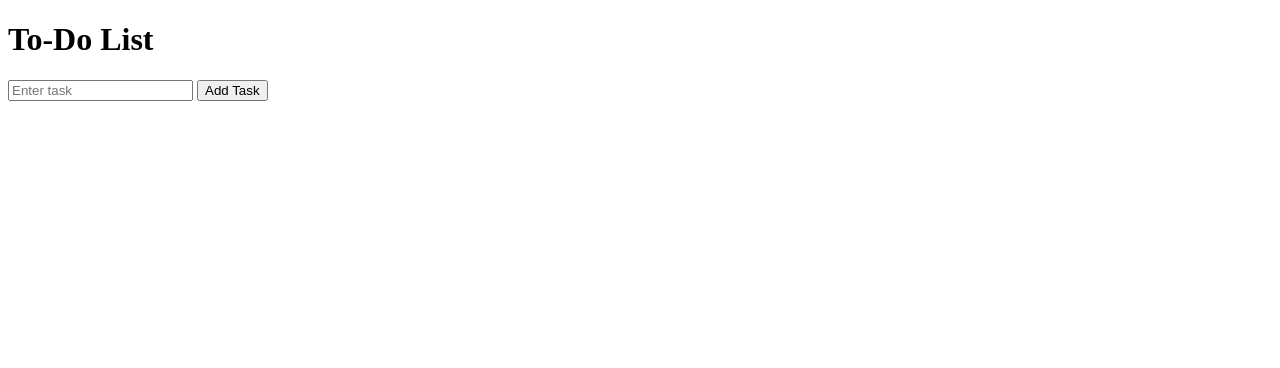
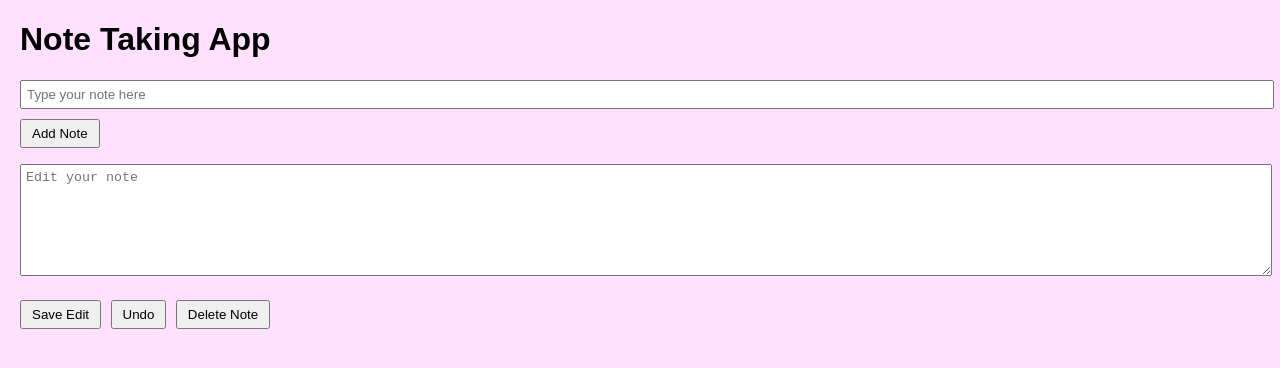
Before and after one commit to QASEYARE/khadar-anna.github.oi, a website: page storage.html in a window 1280 px wide. Drawn offline with Linux system fonts and the light colour scheme.

Commit message:
Add files via upload

```diff
--- a/storage.html
+++ b/storage.html
@@ -1,63 +1,158 @@
-<!DOCTYPE html>
-<html lang="en">
-<head>
 <!DOCTYPE html>
 <html lang="en">
 <head>
     <meta charset="UTF-8">
     <meta name="viewport" content="width=device-width, initial-scale=1.0">
-      <title>Simple To-Do List</title>
+    <title>Note Taking App</title>
+    <style>
+        body {
+            font-family: Arial, sans-serif;
+            margin: 20px;
+            background-color: #f2f2;
+        }
+
+        #noteInput, #noteTextarea {
+            width: 100%;
+            margin-bottom: 10px;
+            padding: 5px;
+        }
+
+        #noteList {
+            list-style-type: none;
+            padding: 0;
+        }
+
+        .note {
+            margin-bottom: 10px;
+            padding: 10px;
+            border: 1px solid #ccc;
+            border-radius: 5px;
+        }
+
+        .note-actions {
+            margin-top: 10px;
+        }
+
+        button {
+            padding: 5px 10px;
+            margin-right: 5px;
+        }
+
+        textarea {
+            width: 100%;
+            height: 100px;
+            margin-bottom: 10px;
+            padding: 5px;
+        }
+    </style>
 </head>
 <body>
-      <h1>To-Do List</h1>
-      <input type="text" id="taskInput" placeholder="Enter task">
-      <button onclick="addTask()">Add Task</button>
-      <ul id="taskList"></ul>
+
+    <h1>Note Taking App</h1>
+
+    <input type="text" id="noteInput" placeholder="Type your note here">
+    <button onclick="addNote()">Add Note</button>
+
+    <ul id="noteList"></ul>
+
+    <textarea id="noteTextarea" placeholder="Edit your note"></textarea>
+    <div class="note-actions">
+        <button onclick="saveEdit()">Save Edit</button>
+        <button onclick="undoEdit()">Undo</button>
+        <button onclick="deleteNote()">Delete Note</button>
+    </div>
 
     <script>
-          // Function to add a task
-          function addTask() {
-              // Get the input value
-              var taskInput = document.getElementById("taskInput");
-              var taskText = taskInput.value;
+        let notes = [];
+        let currentNoteIndex = -1;
+        let undoStack = [];
 
-              // Check if the input is not empty
-              if (taskText.trim() !== "") {
-                  // Get existing tasks from localStorage or initialize an empty array
-                  var tasks = JSON.parse(localStorage.getItem("tasks")) || [];
+        document.addEventListener('DOMContentLoaded', function () {
+            loadNotesFromStorage();
+            displayNotes();
+        });
 
-                  // Add the new task to the array
-                  tasks.push(taskText);
+        function addNote() {
+            const noteInput = document.getElementById('noteInput');
+            const noteText = noteInput.value.trim();
 
-                  // Save the updated tasks back to localStorage
-                  localStorage.setItem("tasks", JSON.stringify(tasks));
-
-                  // Clear the input field
-                  taskInput.value = "";
-
-                  // Update the task list on the page
-                  displayTasks();
+            if (noteText !== '') {
+                const note = { text: noteText, timestamp: new Date().toISOString() };
+                notes.push(note);
+                saveNotesToStorage();
+                displayNotes();
+                noteInput.value = '';
             }
         }
 
-          // Function to display tasks on the page
-          function displayTasks() {
-              var taskList = document.getElementById("taskList");
-              var tasks = JSON.parse(localStorage.getItem("tasks")) || [];
+        function displayNotes() {
+            const noteList = document.getElementById('noteList');
+            noteList.innerHTML = '';
 
-              // Clear the existing task list
-              taskList.innerHTML = "";
-
-              // Add each task to the list
-              tasks.forEach(function (task) {
-                  var listItem = document.createElement("li");
-                  listItem.textContent = task;
-                  taskList.appendChild(listItem);
+            notes.forEach((note, index) => {
+                const li = document.createElement('li');
+                li.className = 'note';
+                li.textContent = `${note.text} - ${new Date(note.timestamp).toLocaleString()}`;
+                li.onclick = () => selectNote(index);
+                noteList.appendChild(li);
             });
         }
 
-          // Display tasks when the page loads
-          displayTasks();
+        function selectNote(index) {
+            currentNoteIndex = index;
+            const selectedNote = notes[currentNoteIndex];
+            const noteTextarea = document.getElementById('noteTextarea');
+            noteTextarea.value = selectedNote.text;
+        }
+
+        function saveEdit() {
+            if (currentNoteIndex !== -1) {
+                const noteTextarea = document.getElementById('noteTextarea');
+                const editedText = noteTextarea.value.trim();
+                if (editedText !== '') {
+                    const editedNote = { text: editedText, timestamp: new Date().toISOString() };
+                    notes[currentNoteIndex] = editedNote;
+                    saveNotesToStorage();
+                    displayNotes();
+                    clearEditArea();
+                }
+            }
+        }
+
+        function undoEdit() {
+            if (undoStack.length > 0) {
+                const lastEdit = undoStack.pop();
+                notes[currentNoteIndex] = lastEdit;
+                saveNotesToStorage();
+                displayNotes();
+                selectNote(currentNoteIndex);
+            }
+        }
+
+        function deleteNote() {
+            if (currentNoteIndex !== -1) {
+                notes.splice(currentNoteIndex, 1);
+                saveNotesToStorage();
+                displayNotes();
+                clearEditArea();
+            }
+        }
+
+        function saveNotesToStorage() {
+            localStorage.setItem('notes', JSON.stringify(notes));
+        }
+
+        function loadNotesFromStorage() {
+            const storedNotes = localStorage.getItem('notes');
+            notes = storedNotes ? JSON.parse(storedNotes) : [];
+        }
+
+        function clearEditArea() {
+            currentNoteIndex = -1;
+            const noteTextarea = document.getElementById('noteTextarea');
+            noteTextarea.value = '';
+        }
     </script>
+
 </body>
 </html>
```
Lines whose indentation alone changed are shown as unchanged.
